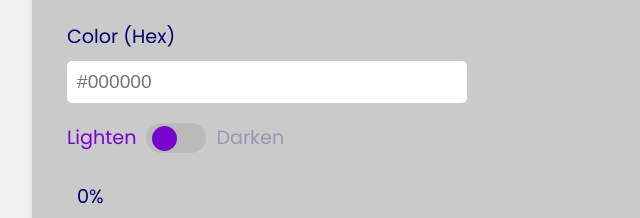
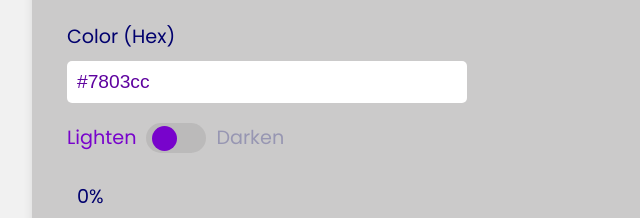
Before and after one commit to Tongaston/Scrimba-JavaScript-Practice, a browser extension: page Color tool/index.html in a window 1280 px wide. Shown: the part 232-450 px from the top of the page, 208-848 px from the left. Drawn offline with Linux system fonts and the light colour scheme.

Commit message:
add value attribute to input type text

```diff
--- a/Color tool/index.html
+++ b/Color tool/index.html
@@ -24,7 +24,7 @@
 
     <section class="input-container">
       <label for="hex-color-el">Color (Hex)</label>
-      <input name="hex-color-el" type="text" placeholder="#000000" id="hexColorEl">
+      <input name="hex-color-el" type="text" value="#7803cc" placeholder="#000000" id="hexColorEl">
 
       <div class="toggle">
         <p id="lightenText" class="toggle-text">Lighten</p>
```
